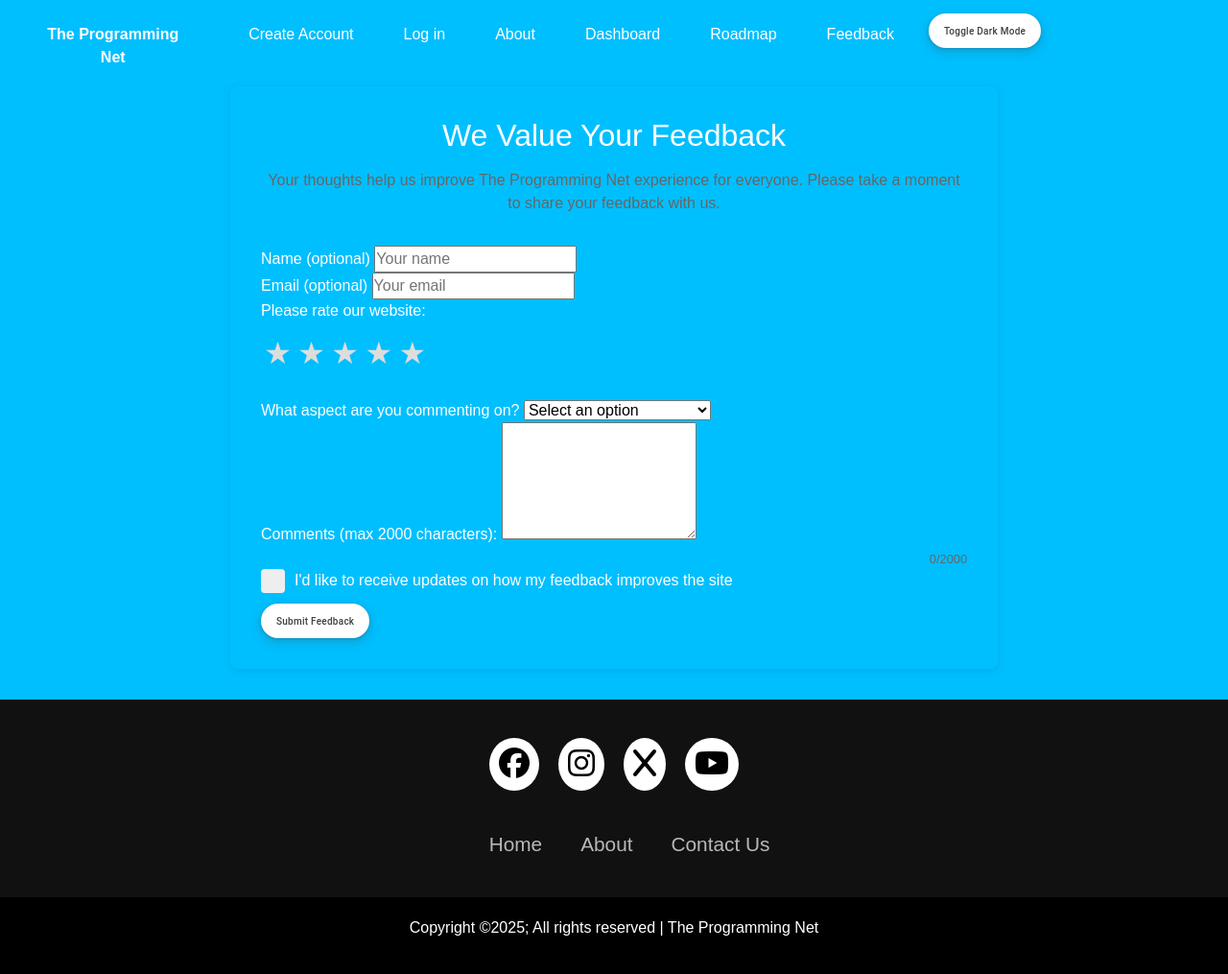
After one commit to YJ123451/YAbdeljawadTheProgrammingNet, a Flask app: page /feedback in a window 1280 px wide. The commit adds this page. Shown: the whole page at 96% size. Run offline with Flask 3, Linux system fonts and the light colour scheme; parts of the project's set-up code (start-up, migrations or seed data) failed here and were passed over; some web fonts are replaced.

Commit message:
New implementation of feedback form and roadmap page. Feedback form creates database model and populates with customer feedback. Roadmap page work in progress.

```diff
--- a/app.py
+++ b/app.py
@@ -1,4 +1,5 @@
 import smtplib
+from datetime import datetime
 from flask import Flask, render_template, request, redirect, url_for, session, flash
 from flask_sqlalchemy import SQLAlchemy
 from flask_login import LoginManager, UserMixin, login_user, login_required, logout_user, current_user
@@ -63,6 +64,18 @@ class LoginForm(FlaskForm):
     password = PasswordField('Password', validators=[InputRequired(), Length(min=6, max=35)], render_kw={'placeholder': 'Password'})
     submit = SubmitField('Login')
 
+class Feedback(db.Model):
+    id = db.Column(db.Integer, primary_key=True)
+    name = db.Column(db.String(100), nullable=True)
+    email = db.Column(db.String(120), nullable=True)
+    rating = db.Column(db.Integer, nullable=False)
+    category = db.Column(db.String(50), nullable=False)
+    comments = db.Column(db.Text, nullable=False)
+    subscribe = db.Column(db.Boolean, default=False)
+    submitted_at = db.Column(db.DateTime, default=datetime.now)
+
+    def __repr__(self):
+        return f'<Feedback {self.id} from {self.name}>'
 # Checks to see if the email has already been registered
 
 
@@ -144,6 +157,12 @@ def dashboard():
             return redirect(url_for('login'))
         return render_template('dashboard.html', name=current_user.first_name)
 
+
+
+@app.route('/roadmap')
+def roadmap():
+    return render_template('roadmap.html')
+
 @app.route('/logout')
 @login_required
 def logout():
@@ -151,7 +170,48 @@ def logout():
     flash('You have been logged out.', 'success')
     return redirect(url_for('login'))
 
+@app.route('/feedback', methods=['GET', 'POST'])
+def feedback():
+    if request.method == 'POST':
+        name = request.form.get('name', 'Anonymous')
+        email = request.form.get('email', '')
+        rating = request.form.get('rating')
+        category = request.form.get('category')
+        comments = request.form.get('comments')
+        subscribe = 'subscribe' in request.form
 
+        # Validation
+        if not rating or not category or not comments:
+            flash('Please fill in all required fields', 'error')
+            return redirect(url_for('feedback'))
+
+        try:
+            # Create new feedback record
+            new_feedback = Feedback(
+                name=name,
+                email=email,
+                rating=rating,
+                category=category,
+                comments=comments,
+                subscribe=subscribe,
+                submitted_at=datetime.now()
+            )
+            db.session.add(new_feedback)
+            db.session.commit()
+
+            flash('Thank you for your feedback!', 'success')
+            return redirect(url_for('feedback_thank_you'))
+        except Exception as e:
+            db.session.rollback()
+            flash('An error occurred while submitting your feedback', 'error')
+            return redirect(url_for('feedback'))
+
+    # If GET request, just show the form
+    return render_template('feedback.html')
+
+@app.route('/feedback/thank-you')
+def feedback_thank_you():
+    return render_template('feedback_thanks.html')
 
 
 
--- /dev/null
+++ b/static/css/feedback.css
@@ -0,0 +1,156 @@
+.feedback-container {
+    max-width: 800px;
+    margin: 2rem auto;
+    padding: 2rem;
+    /* background-color: white; */
+    border-radius: 8px;
+    box-shadow: 0 2px 10px rgba(0, 0, 0, 0.1);
+  }
+
+  body{
+    font-family: 'Arial', sans-serif;
+  }
+  .feedback-container h2 {
+    text-align: center;
+    margin-bottom: 1rem;
+  }
+
+  .feedback-intro {
+    text-align: center;
+    margin-bottom: 2rem;
+    color: #666;
+  }
+
+  /* Star Rating Styles */
+  .rating-container {
+    margin-bottom: 1.5rem;
+  }
+
+  .star-rating {
+    display: flex;
+    flex-direction: row-reverse;
+    justify-content: flex-end;
+    font-size: 2rem;
+    margin-top: 0.5rem;
+  }
+
+  .star-rating input {
+    display: none;
+  }
+
+  .star-rating label {
+    color: #ddd;
+    cursor: pointer;
+    font-size: 2rem;
+    padding: 0 0.1em;
+  }
+
+  .star-rating label:before {
+    content: "★";
+  }
+
+  .star-rating input:checked ~ label {
+    color: #FFD700;
+  }
+
+  .star-rating label:hover,
+  .star-rating label:hover ~ label {
+    color: #FFD700;
+  }
+  /* Character counter */
+  .char-counter {
+    text-align: right;
+    font-size: 0.8rem;
+    color: #666;
+    margin-top: 0.25rem;
+  }
+
+  /* Checkbox styling */
+  .checkbox-container {
+    display: block;
+    position: relative;
+    padding-left: 35px;
+    margin-bottom: 12px;
+    cursor: pointer;
+    user-select: none;
+  }
+
+  .checkbox-container input {
+    position: absolute;
+    opacity: 0;
+    cursor: pointer;
+    height: 0;
+    width: 0;
+  }
+
+  .checkmark {
+    position: absolute;
+    top: 0;
+    left: 0;
+    height: 25px;
+    width: 25px;
+    background-color: #eee;
+    border-radius: 4px;
+  }
+
+  .checkbox-container:hover input ~ .checkmark {
+    background-color: #ccc;
+  }
+
+  .checkbox-container input:checked ~ .checkmark {
+    background-color: #2196F3;
+  }
+
+  .checkmark:after {
+    content: "";
+    position: absolute;
+    display: none;
+  }
+
+  .checkbox-container input:checked ~ .checkmark:after {
+    display: block;
+  }
+
+  .checkbox-container .checkmark:after {
+    left: 9px;
+    top: 5px;
+    width: 5px;
+    height: 10px;
+    border: solid white;
+    border-width: 0 3px 3px 0;
+    transform: rotate(45deg);
+  }
+
+  /* Dark mode compatibility */
+  .dark-mode .feedback-container {
+    background-color: #333;
+    color: #fff;
+  }
+
+  .dark-mode .feedback-intro {
+    color: #bbb;
+  }
+
+  .dark-mode .form-group input,
+  .dark-mode .form-group select,
+  .dark-mode .form-group textarea {
+    background-color: #444;
+    color: #fff;
+    border-color: #555;
+  }
+
+  .dark-mode .char-counter {
+    color: #aaa;
+  }
+
+  .dark-mode .checkbox-container {
+    color: #ddd;
+  }
+
+  .dark-mode .checkmark {
+    background-color: #555;
+  }
+
+  .dark-mode .checkbox-container:hover input ~ .checkmark {
+    background-color: #666;
+  }
--- a/static/css/style.css
+++ b/static/css/style.css
@@ -139,6 +139,10 @@ body {
 }
 
 /* Navigation */
+.navbar{
+  margin-bottom: 50 px;
+  padding-bottom: 50px;
+}
 .navbar ul {
   margin-top: 0;
   list-style-type: none;
--- /dev/null
+++ b/static/js/feedback.js
@@ -0,0 +1,89 @@
+document.addEventListener('DOMContentLoaded', function() {
+    // Character counter for comments
+    const commentsTextarea = document.getElementById('comments');
+    const charCount = document.getElementById('char-count');
+
+    if (commentsTextarea && charCount) {
+      commentsTextarea.addEventListener('input', function() {
+        const currentLength = this.value.length;
+        charCount.textContent = currentLength;
+
+        // Add visual feedback when approaching the limit
+        if (currentLength > 1800) {
+          charCount.style.color = '#ff3333';
+        } else if (currentLength > 1500) {
+          charCount.style.color = '#ff9933';
+        } else {
+          charCount.style.color = ''; // Reset to default
+        }
+      });
+    }
+
+    // Star rating hover effect enhancement
+    const starLabels = document.querySelectorAll('.star-rating label');
+
+    if (starLabels.length > 0) {
+      starLabels.forEach(label => {
+        label.addEventListener('mouseover', function() {
+          // Add temporary hover class to create a smoother effect
+          this.classList.add('hover');
+        });
+
+        label.addEventListener('mouseout', function() {
+          this.classList.remove('hover');
+        });
+      });
+    }
+
+    // Form validation
+    const feedbackForm = document.getElementById('feedback-form');
+
+    if (feedbackForm) {
+      feedbackForm.addEventListener('submit', function(event) {
+        let isValid = true;
+
+        // Check if rating is selected
+        const ratingInputs = document.querySelectorAll('input[name="rating"]');
+        let ratingSelected = false;
+
+        ratingInputs.forEach(input => {
+          if (input.checked) {
+            ratingSelected = true;
+          }
+        });
+
+        if (!ratingSelected) {
+          isValid = false;
+          alert('Please select a rating');
+        }
+
+        // Check if category is selected
+        const categorySelect = document.getElementById('category');
+        if (categorySelect.value === "") {
+          isValid = false;
+          categorySelect.classList.add('error');
+          alert('Please select a category');
+        }
+
+        // Check if comments are provided
+        const commentsField = document.getElementById('comments');
+        if (commentsField.value.trim() === "") {
+          isValid = false;
+          commentsField.classList.add('error');
+          alert('Please provide your comments');
+        }
+
+        if (!isValid) {
+          event.preventDefault();
+        }
+      });
+
+      // Remove error class when user starts typing
+      const formInputs = feedbackForm.querySelectorAll('input, select, textarea');
+      formInputs.forEach(input => {
+        input.addEventListener('input', function() {
+          this.classList.remove('error');
+        });
+      });
+    }
+  });
--- a/static/js/index.js
+++ b/static/js/index.js
@@ -6,7 +6,6 @@ document.addEventListener('DOMContentLoaded', function () {
     }
     themeButton.addEventListener("click", toggleDarkMode);
 
-    // Open Stack Overflow
 
 
     // Signature Form
--- a/static/js/login.js
+++ b/static/js/login.js
@@ -4,4 +4,4 @@ document.addEventListener('DOMContentLoaded', function () {
       var element = document.body;
       element.classList.toggle("dark-mode");
     }
-    themeButton.addEventListener("click", toggleDarkMode);
+    themeButton.addEventListener("click", toggleDarkMode);})
--- /dev/null
+++ b/templates/feedback.html
@@ -0,0 +1,84 @@
+<!-- HTML for the feedback form template (feedback.html) -->
+{% extends 'base.html' %}
+
+{% block title %}Feedback - The Programming Net{% endblock %}
+
+{% block head %}
+  <link href="{{ url_for('static', filename='css/feedback.css') }}" rel="stylesheet">
+  <link href="{{ url_for('static', filename='css/style.css') }}" rel="stylesheet">
+
+{% endblock %}
+
+{% block content %}
+<div class="feedback-container">
+  <h2>We Value Your Feedback</h2>
+  <p class="feedback-intro">Your thoughts help us improve The Programming Net experience for everyone. Please take a moment to share your feedback with us.</p>
+
+  <!-- Flash messages section -->
+  {% with messages = get_flashed_messages(with_categories=true) %}
+    {% if messages %}
+      {% for category, message in messages %}
+        <div class="flash-message {{ category }}">{{ message }}</div>
+      {% endfor %}
+    {% endif %}
+  {% endwith %}
+
+  <form id="feedback-form" method="POST" action="{{ url_for('feedback') }}">
+    <div class="form-group">
+      <label for="name">Name (optional)</label>
+      <input type="text" id="name" name="name" placeholder="Your name">
+    </div>
+
+    <div class="form-group">
+      <label for="email">Email (optional)</label>
+      <input type="email" id="email" name="email" placeholder="Your email">
+    </div>
+
+    <div class="rating-container">
+      <label>Please rate our website:</label>
+      <div class="star-rating">
+        <input type="radio" id="star5" name="rating" value="5" /><label for="star5" title="Excellent"></label>
+        <input type="radio" id="star4" name="rating" value="4" /><label for="star4" title="Very Good"></label>
+        <input type="radio" id="star3" name="rating" value="3" /><label for="star3" title="Good"></label>
+        <input type="radio" id="star2" name="rating" value="2" /><label for="star2" title="Fair"></label>
+        <input type="radio" id="star1" name="rating" value="1" /><label for="star1" title="Poor"></label>
+      </div>
+    </div>
+
+    <div class="form-group">
+      <label for="category">What aspect are you commenting on?</label>
+      <select id="category" name="category" required>
+        <option value="" disabled selected>Select an option</option>
+        <option value="design">Website Design</option>
+        <option value="usability">Usability</option>
+        <option value="content">Content Quality</option>
+        <option value="features">Features & Functionality</option>
+        <option value="community">Community Experience</option>
+        <option value="other">Other</option>
+      </select>
+    </div>
+
+    <div class="form-group">
+      <label for="comments">Comments (max 2000 characters):</label>
+      <textarea id="comments" name="comments" maxlength="2000" rows="5" required></textarea>
+      <div class="char-counter"><span id="char-count">0</span>/2000</div>
+    </div>
+
+    <div class="form-group">
+      <label class="checkbox-container">
+        <input type="checkbox" id="subscribe" name="subscribe">
+        <span class="checkmark"></span>
+        I'd like to receive updates on how my feedback improves the site
+      </label>
+    </div>
+
+    <button type="submit" class="button-17">Submit Feedback</button>
+  </form>
+</div>
+
+{% endblock %}
+
+{% block scripts %}
+  {{ super() }}
+  <script src="{{ url_for('static', filename='js/feedback.js') }}"></script>
+{% endblock %}
--- a/templates/navbar.html
+++ b/templates/navbar.html
@@ -5,6 +5,8 @@
     <li><a href="/login">Log in</a></li>
     <li><a href="{{ url_for('about') }}">About</a></li>
     <li><a href="{{ url_for('dashboard') }}">Dashboard</a></li>
+    <li> <a href = "{{url_for('roadmap') }}">Roadmap</a></li>
+    <li><a href = "{{url_for('feedback') }}">Feedback</a></li>
     <li><button id="theme-button" class="button-17">Toggle Dark Mode</button></li>
   </ul>
 </div>
```
Also changed, not shown: templates/about.html (+7 -4 lines), templates/feedback_thanks.html (added, +51 -0 lines), templates/roadmap.html (added, +15 -0 lines). Lines whose indentation alone changed are shown as unchanged.
